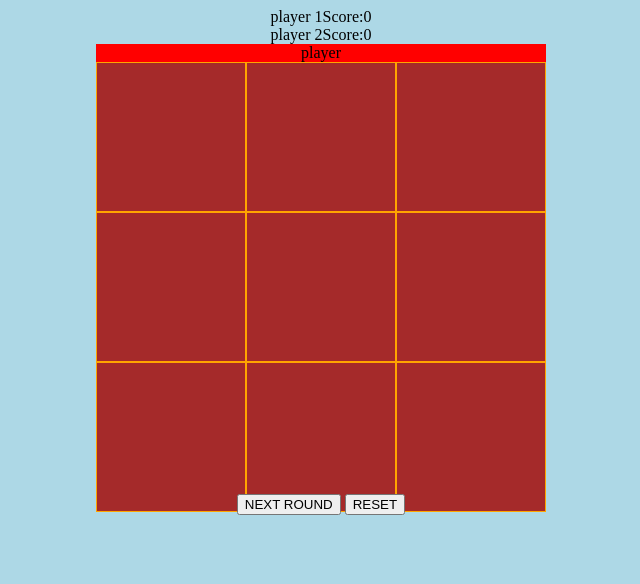
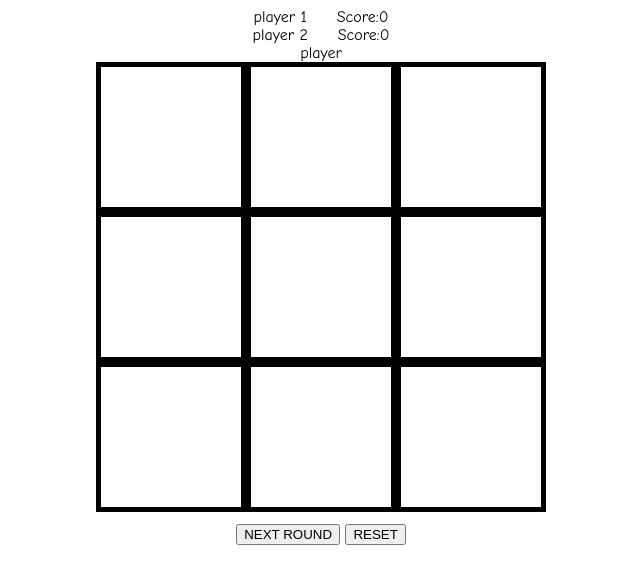
Before and after one commit to Rowanne-H/TicTacToe-Game, a plain HTML site: page index.html in a window 1280 px wide. Shown: the whole page, without its empty margins (319-959 px from the left). Drawn offline with Linux system fonts and the light colour scheme.

Commit message:
changes styles for font, background and other elements

```diff
--- a/style.css
+++ b/style.css
@@ -1,16 +1,16 @@
 body {
-    background-color: lightblue;
+    background-color: white;
     text-align: center;
+    font-family: "Comic Sans MS", Times, serif;
 }
 #container {
-    background-color: red;
     width: 450px;
     height: 450px;
     margin: auto;
 }
 
 #displayResult {
-    background-color: violet;
+    background-color: lightblue;
 	width: 450px;
     height: 450px;
     position: absolute;
@@ -18,17 +18,24 @@ body {
 }
 
 #grid {
-    background-color: green;
     width: 450px;
     height: 450px;
     display: flex;
     flex-wrap: wrap;
+    font-size: 100px;
 }
 
 #grid div {
-    background-color: brown;
+    background-color: white;
     width: 150px;
     height: 150px;
-    border: 1px solid orange;
+    border: 5px solid black ;
     box-sizing: border-box;
 }
+
+#start-reset{
+    margin-top: 30px;
+}
+#player1, #player2{
+    margin-right: 30px;
+}
```
